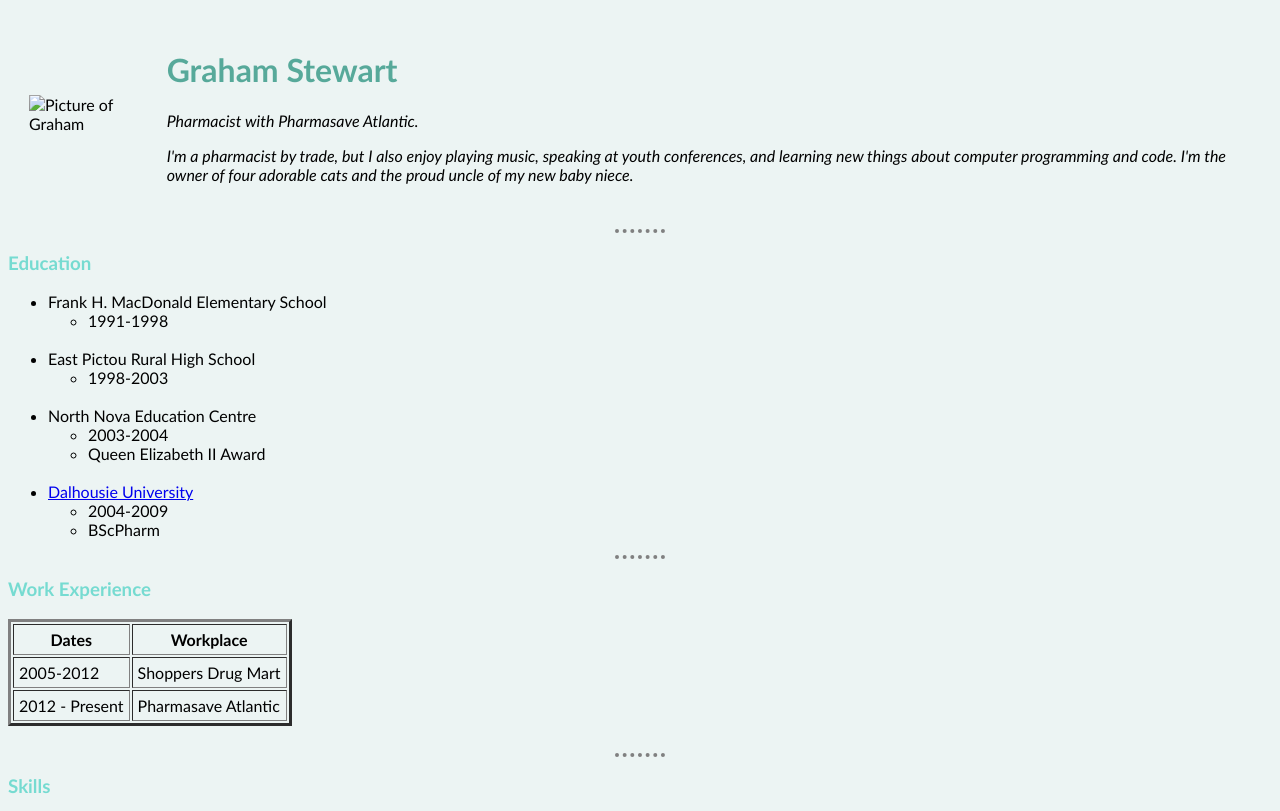
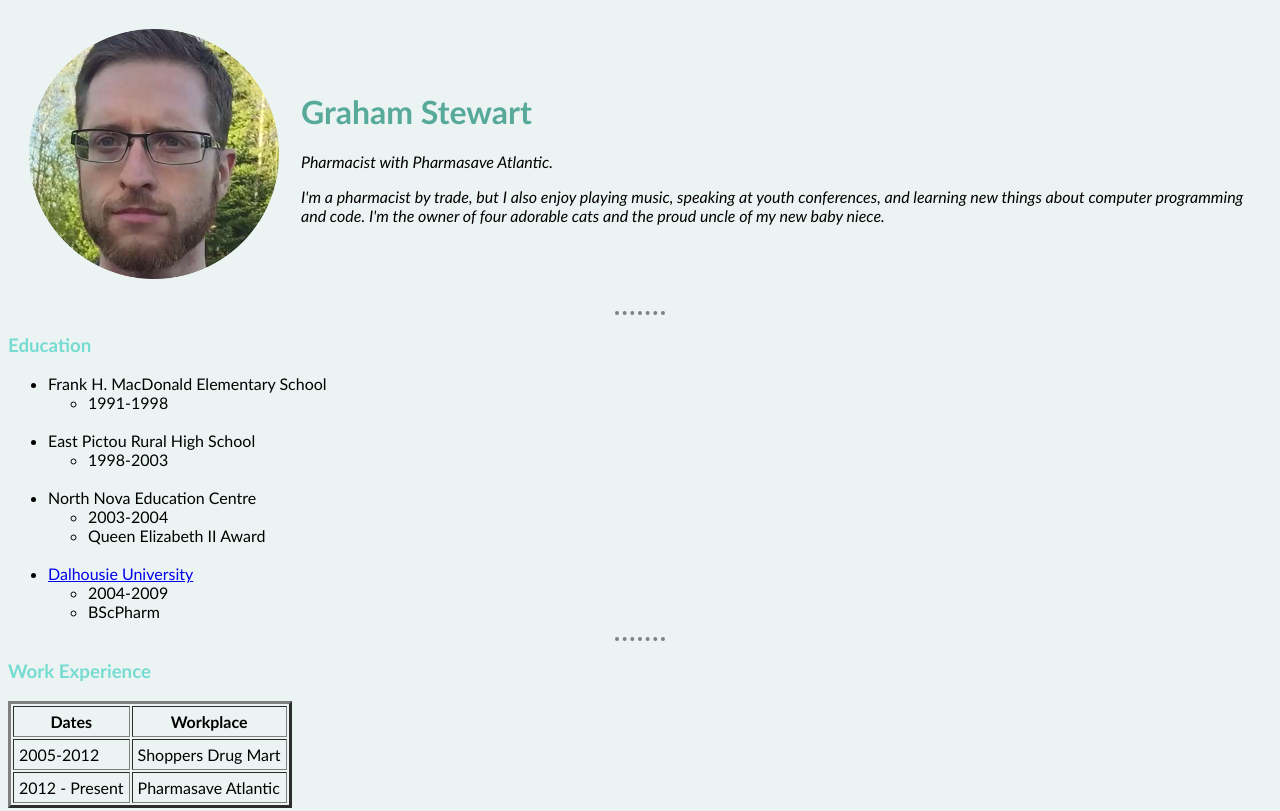
Before and after one commit to GrahamTStewart/cv, a plain HTML site: page index.html in a window 1280 px wide. Shown: the top 811 px of the page. Drawn offline with Linux system fonts and the light colour scheme.

Commit message:
Update index.html

```diff
--- a/index.html
+++ b/index.html
@@ -11,7 +11,7 @@
 <body>
   <table cellspacing="20" />
   <tr>
-    <td> <img src="images/profilephoto.png" alt="Picture of Graham"></td>
+    <td> <img src="profilephoto.png" alt="Picture of Graham"></td>
     <td>
       <h1>Graham Stewart</h1>
       <p><em>Pharmacist with Pharmasave Atlantic.</p>
```
